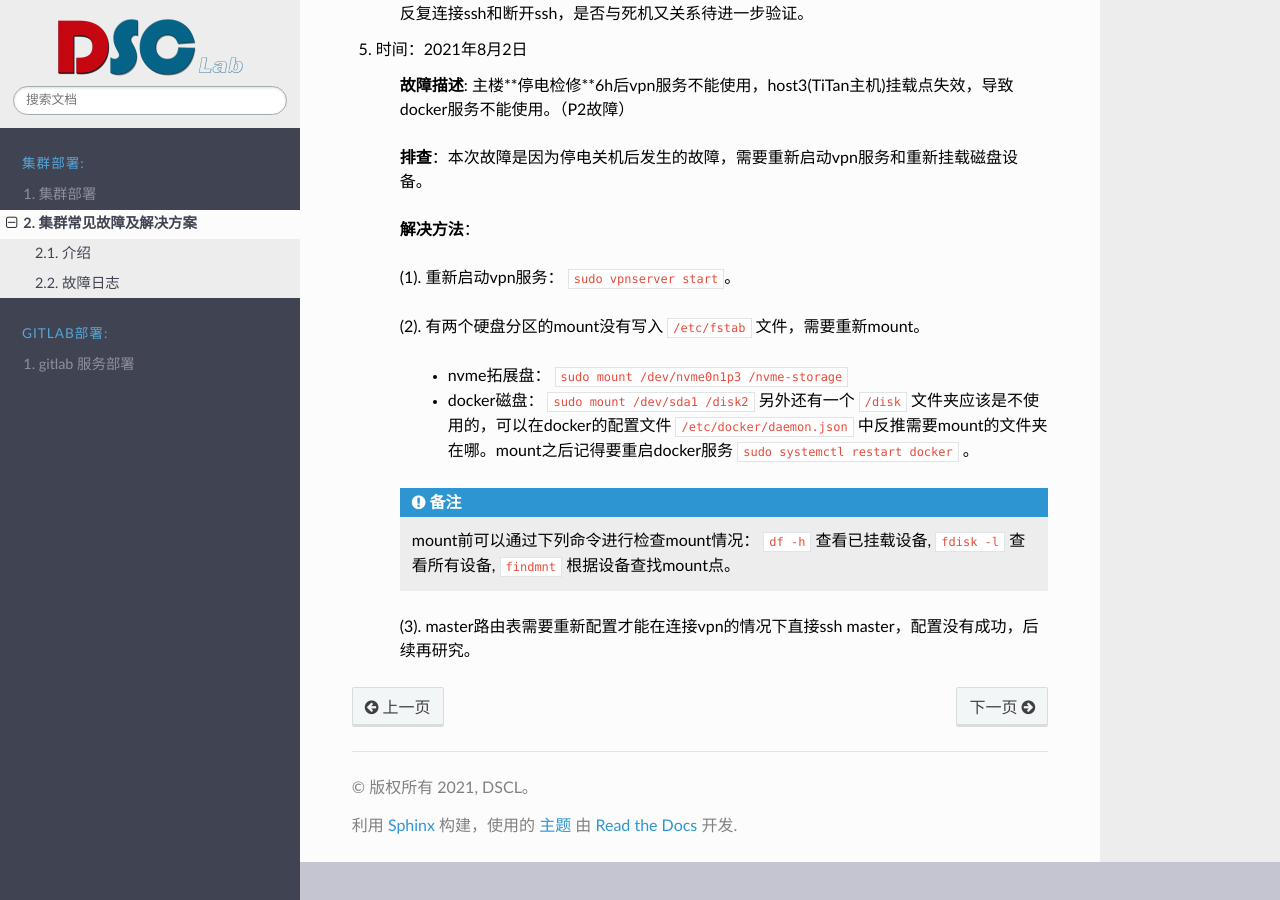
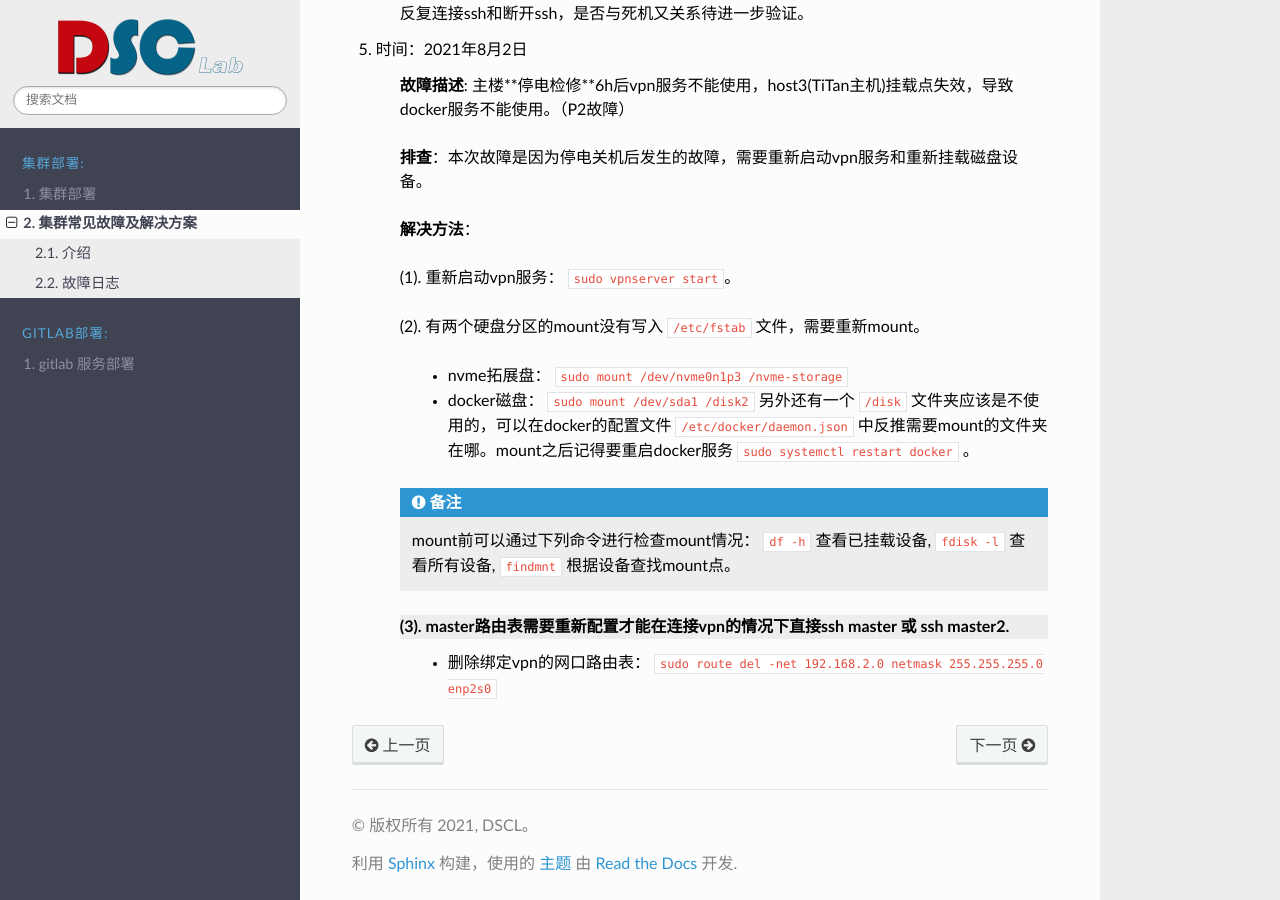
Before and after one commit to CDDSCLab/dscl-docs, a Sphinx documentation site: the page built from source/cluster/deployment/question.rst, in a window 1280 px wide and 900 px high, scrolled down 2719 px. Built offline with Sphinx 7.4.7 and the Read the Docs theme 2.0.0, drawn with Linux system fonts in a browser that asks for light colours; formulas are drawn with MathJax 3.

Commit message:
update 2021-8-2, master router

```diff
--- a/source/cluster/deployment/question.rst
+++ b/source/cluster/deployment/question.rst
@@ -129,4 +129,5 @@
     .. note::
         mount前可以通过下列命令进行检查mount情况： ``df -h`` 查看已挂载设备, ``fdisk -l`` 查看所有设备, ``findmnt`` 根据设备查找mount点。
 
-    (3). master路由表需要重新配置才能在连接vpn的情况下直接ssh master，配置没有成功，后续再研究。
+    (3). master路由表需要重新配置才能在连接vpn的情况下直接ssh master 或 ssh master2.
+         * 删除绑定vpn的网口路由表： ``sudo route del -net 192.168.2.0 netmask 255.255.255.0 enp2s0``
```
